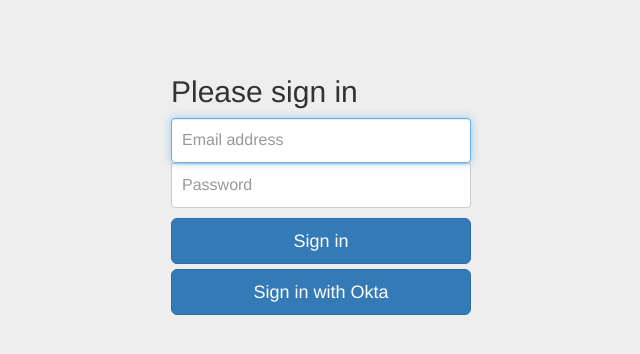
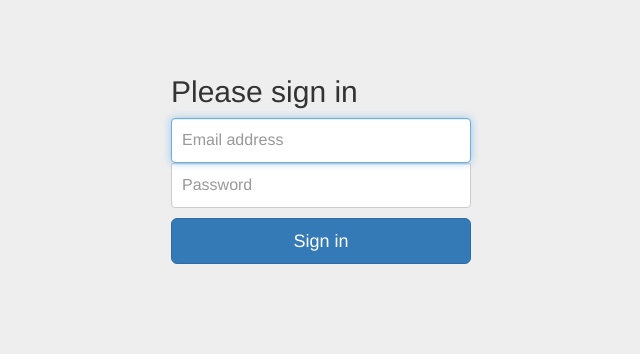
Before and after one commit to dancinnamon-okta/simple_swa_demo, a Django app: page /login in a window 1280 px wide. Shown: the top 354 px of the page, without its empty margins (319-959 px from the left). Run offline with Django 3.2, Linux system fonts and the light colour scheme; some libraries are stand-ins or nearby versions.

Commit message:
Removed the faulty 'login with Okta' button

```diff
--- a/swa_app/templates/swa_app/login.html
+++ b/swa_app/templates/swa_app/login.html
@@ -26,7 +26,6 @@
         <label for="inputPassword" class="sr-only">Password</label>
         <input name="inputPassword" type="password" id="inputPassword" class="form-control" placeholder="Password" required>
         <button class="btn btn-lg btn-primary btn-block" type="submit">Sign in</button>
-        <button class="btn btn-lg btn-primary btn-block" CausesValidation="false" onclick="window.location.replace('https://zimt.okta.com/home/zimtfinancialservicesdancinnamonsdemoorg_swademo_1/0oa21lpwy7oBGKcL12p7/aln21lye0jb620fe82p7')">Sign in with Okta</button>
       </form>
 
     </div>
```
